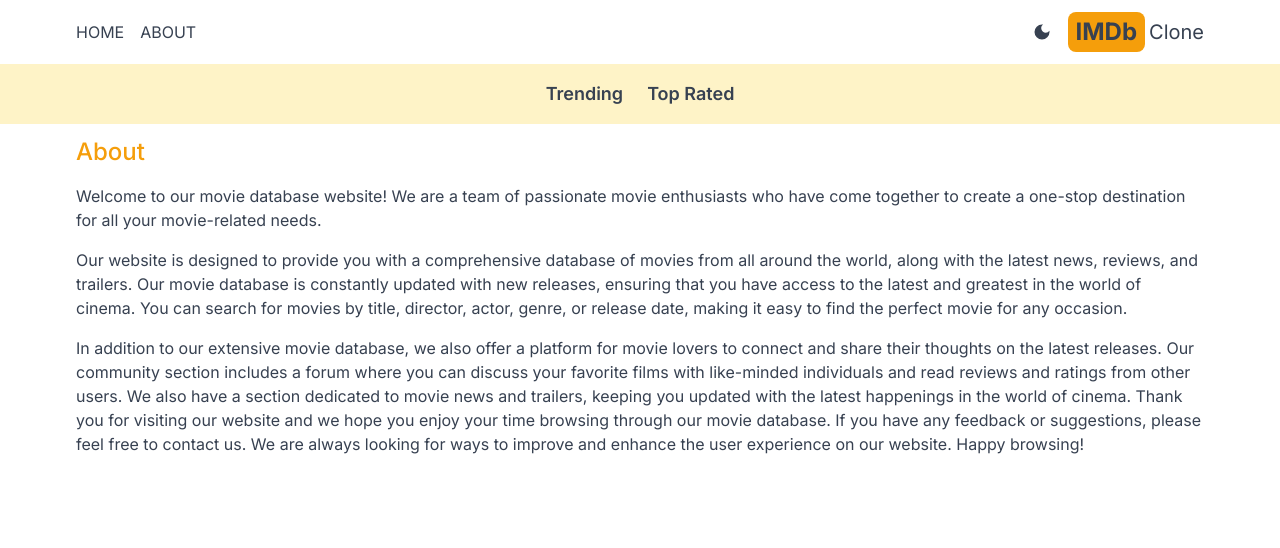
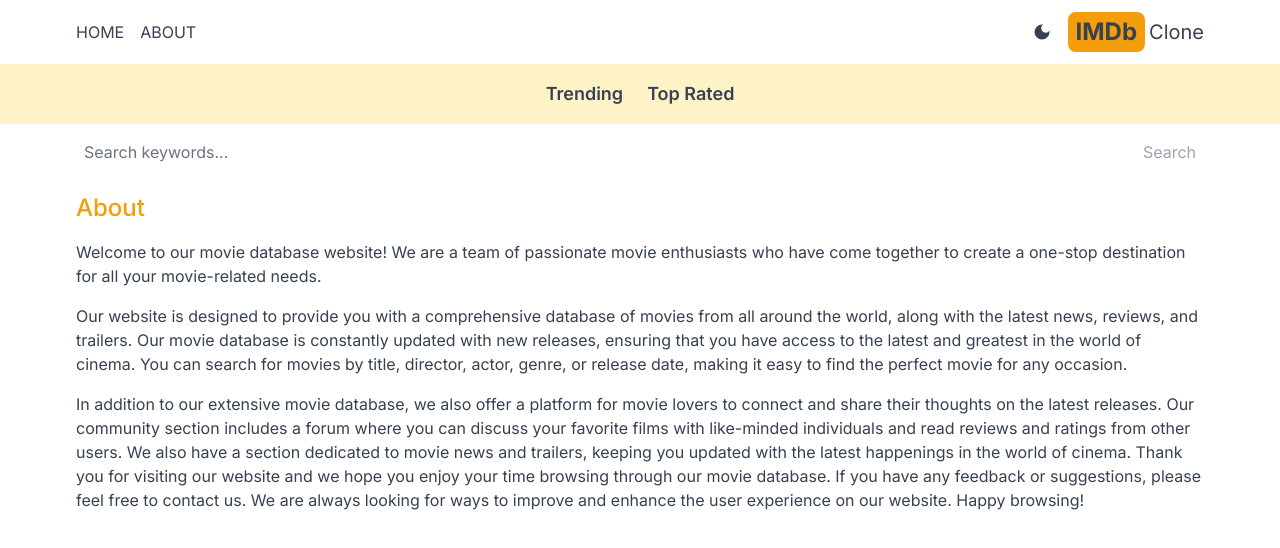
Before and after one commit to RVKarthikeyan/imdb-clone, a Next.js app: page /about in a window 1280 px wide. Shown: the top 548 px of the page. Built offline with nearby package versions, Linux system fonts and the light colour scheme.

Commit message:
added search bar

```diff
--- a/src/app/layout.js
+++ b/src/app/layout.js
@@ -3,6 +3,7 @@
 import Header from '@/components/Header';
 import Providers from './Providers';
 import Navbar from '@/components/Navbar';
+import SearchBox from '@/components/SearchBox';
 
 const inter = Inter({ subsets: ['latin'] });
 
@@ -18,6 +19,7 @@
         <Providers>
           <Header />
           <Navbar />
+          <SearchBox />
           {children}
         </Providers>
       </body>
--- a/src/app/movie/[id]/page.jsx
+++ b/src/app/movie/[id]/page.jsx
@@ -10,7 +10,9 @@
   return (
     <div className='w-full'>
         <div className='p-4 md:pt-8 flex flex-col md:flex-row content-center max-w-6xl mx-auto md:space-x-6'>
-            <Image Image src={`https://image.tmdb.org/t/p/original/${  movie.backdrop_path ||movie.poster_path}`}
+            <Image src={movie.backdrop_path || movie.poster_path ?
+    `https://image.tmdb.org/t/p/original/${movie.backdrop_path || movie.poster_path}` :
+    '/imgnf.png' }
             width={500}
             height={300}
             className='rounded-lg'
--- /dev/null
+++ b/src/app/search/[searchTerm]/page.jsx
@@ -0,0 +1,21 @@
+import Results from '@/components/Results';
+import React from 'react'
+
+export default async function SearchPage({params}) {
+    const searchTerm = params.searchTerm;
+    const res = await fetch(`https://api.themoviedb.org/3/search/movie?api_key=${process.env.API_KEY}&query=${searchTerm}&language=en-US&page=1&include_adult=false`)
+    const data = await res.json();
+    const results = data.results
+  return (
+    <div>
+        {
+            results && results.length === (
+                <h1 className='text-center pt-6'>No results found</h1>
+            )
+        }
+        {
+            results && <Results results={results} />
+        }
+    </div>
+  )
+}
--- a/src/components/Card.jsx
+++ b/src/components/Card.jsx
@@ -7,7 +7,9 @@
   return (
     <div className='group cursr-pointer sm:hover:shadow-slate-400 sm:shadow-md rounded-lg sm:border sm:border-slate-400 sm:m-2 transition-shadow duration-200'>
         <Link href={`/movie/${result.id}`}>
-            <Image src={`https://image.tmdb.org/t/p/original/${  result.backdrop_path ||result.poster_path}`}
+            <Image src={result.backdrop_path || result.poster_path ?
+    `https://image.tmdb.org/t/p/original/${result.backdrop_path || result.poster_path}` :
+    '/imgnf.png' }
             width={500}
             height={300}
             className='sm:rounded-t-lg w-full group-hover:opacity-75 transition-opacity duration-300'
--- /dev/null
+++ b/src/components/SearchBox.jsx
@@ -0,0 +1,25 @@
+'use client'
+import { useRouter } from 'next/navigation'
+import React, { useState } from 'react'
+
+export default function SearchBox() {
+    const [search, setSearch] = useState('')
+    const router = useRouter()
+    const handleSubmit = (e) =>{
+        e.preventDefault()
+        router.push(`/search/${search}`)
+    }
+    const handleKeyPress = (e) =>{
+        if(e.key === 'Enter'){
+            handleSubmit(e)
+        }
+    }
+  return (
+    <form className='flex justify-between px-5 max-w-6xl mx-auto' onSubmit={handleSubmit}>
+        <input type="text" placeholder='Search keywords...' className='w-full h-14 rounded-md placeholder-gray-500 outline-none bg-transparent flex-1' value={search} onChange={(e)=>setSearch(e.target.value)} onKeyPress={handleKeyPress}/>
+        <button className='text-amber-500 disabled:text-gray-400' disabled={search === ''}>
+            Search
+        </button>
+    </form>
+  )
+}
```
Also changed, not shown: public/imgnf.png (added).
